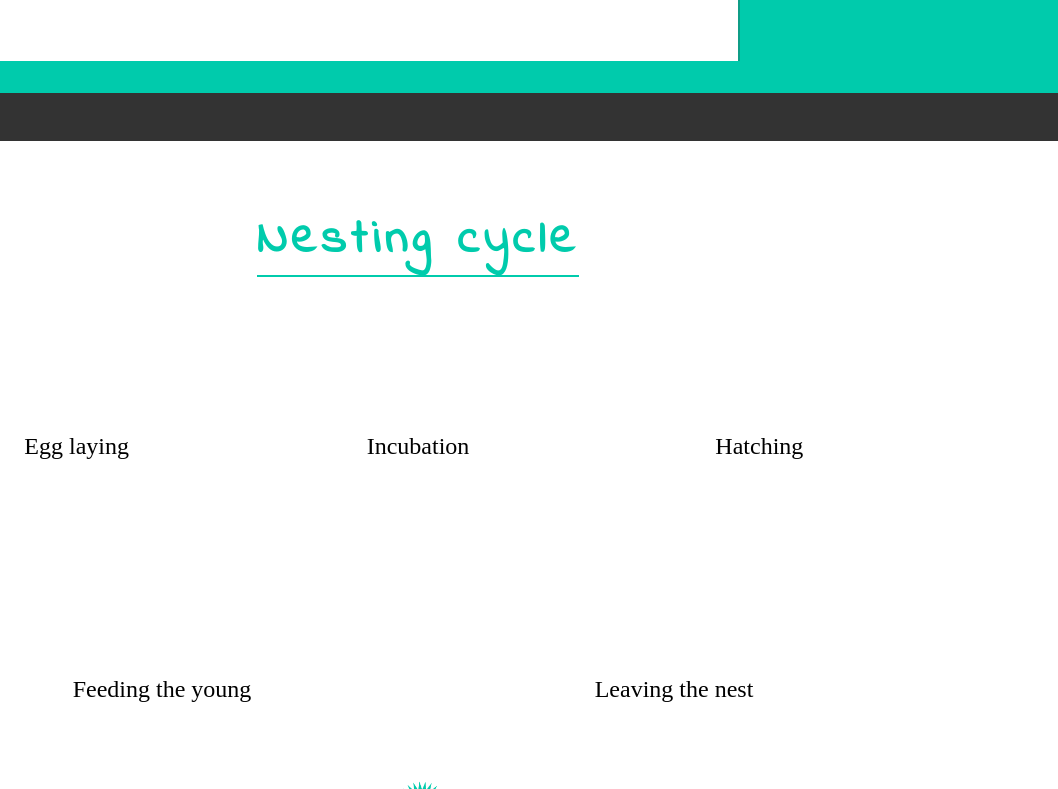
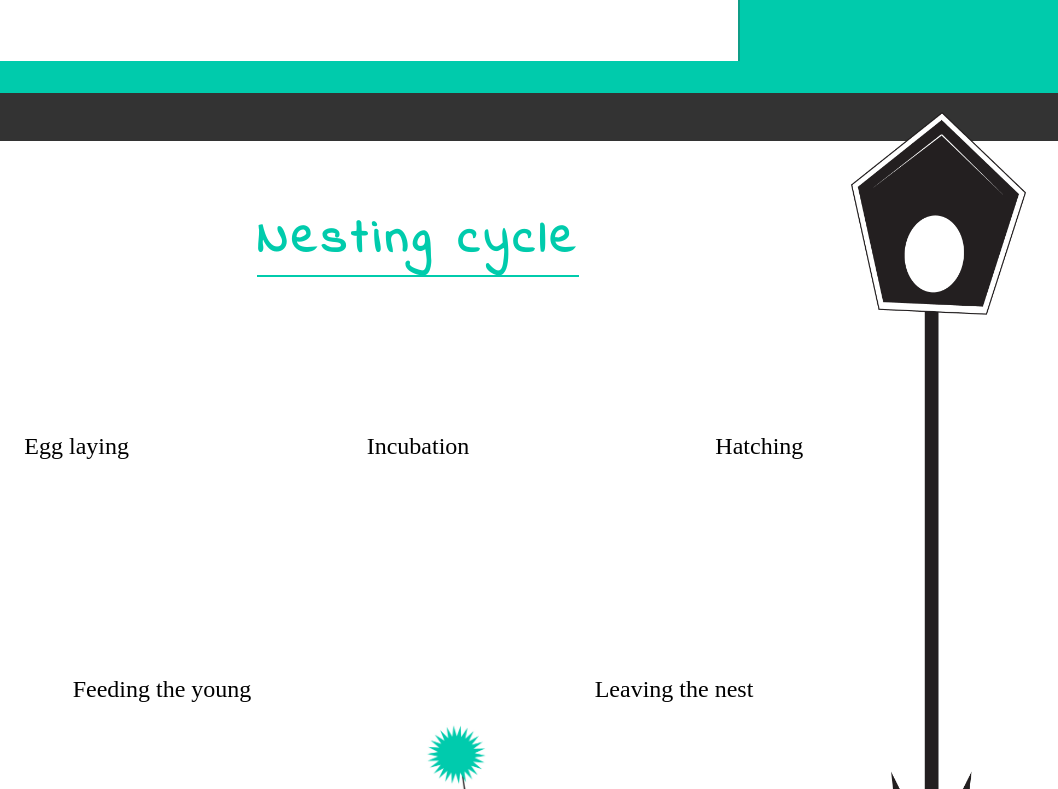
Before and after one commit to AndreaKlenovsek/Birds, a plain HTML site: page index.html in a window 1280 px wide. Shown: the part 1091-1880 px from the top of the page, 222-1280 px from the left. Drawn offline with Linux system fonts and the light colour scheme; a web font is replaced by a local one.

Commit message:
Birdhouse

```diff
--- a/index.html
+++ b/index.html
@@ -88,6 +88,7 @@
                 <p>Feeding the young</p>
                 <p>Leaving the nest</p>
             </div>
+        <img class="bird-house" src="img/birdhouse.png" alt="house">
     </section>
     <footer id="contacts">
         <div class="footer-bg">
--- a/scss/ptiči.scss
+++ b/scss/ptiči.scss
@@ -340,11 +340,12 @@ max-width: 10%;
 
 .nesting {
 margin-top: 4em;
-background-image: url(../img/nesting.png);
+background-image: url(../img/nesting2.jpg);
 height: 90vh;
 background-repeat: no-repeat;
 background-position: center;
 background-size: cover;
+position: relative;
 @include mq-small {
 height: 70vh;
 }
@@ -354,6 +355,17 @@ height: 70vh;
 @include mq-small {
 font-size: 1.5rem;
 }
+}
+}
+
+.bird-house {
+position: absolute;
+right: 2em;
+bottom: .8em;
+height: 800px;
+
+@include mq-small($width: 1155px) {
+display: none;
 }
 }
 
```
Also changed, not shown: css/ptiči.css, img/Untitled-1.jpg (added), img/birdhouse.png (added), img/nesting2.jpg (added).
